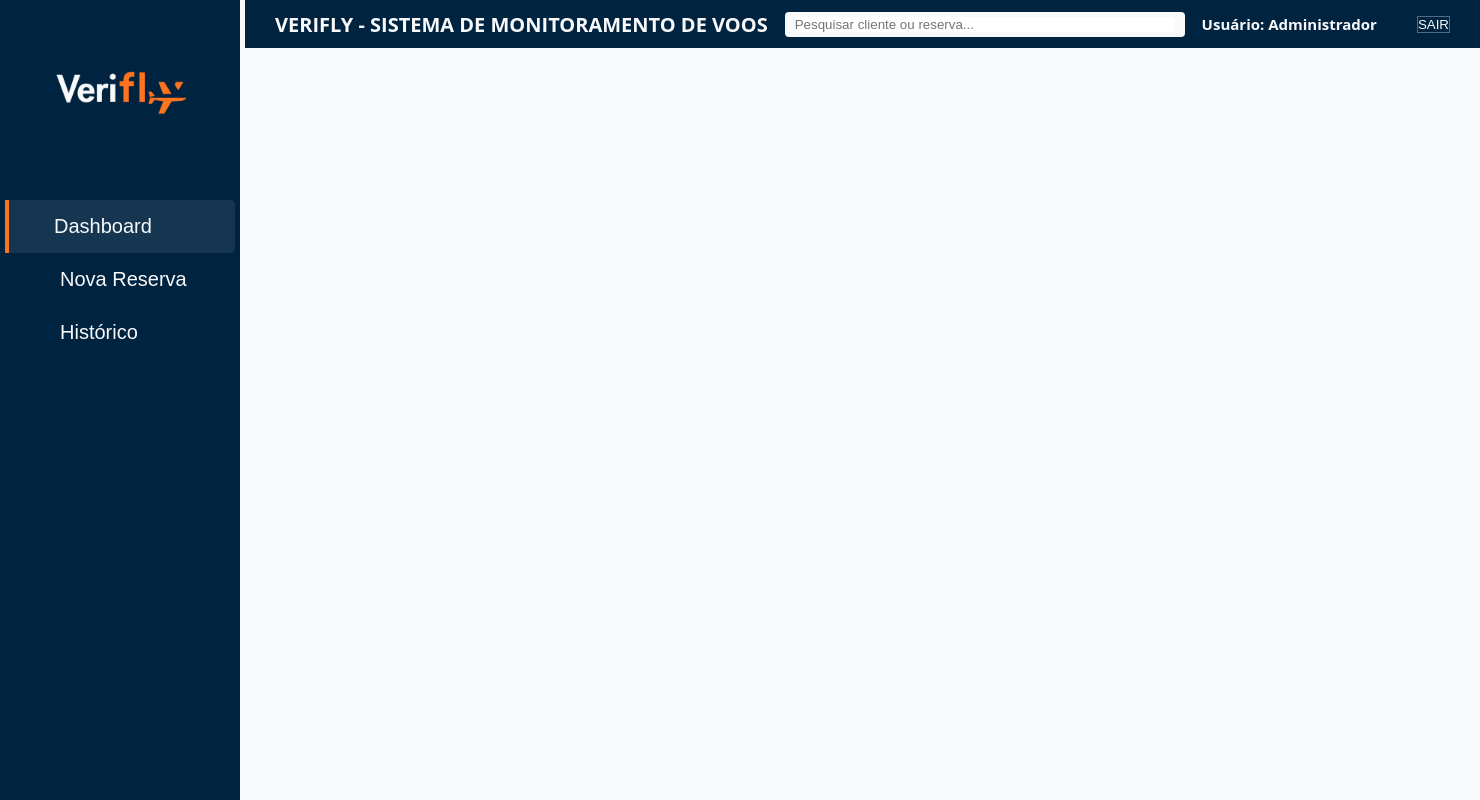
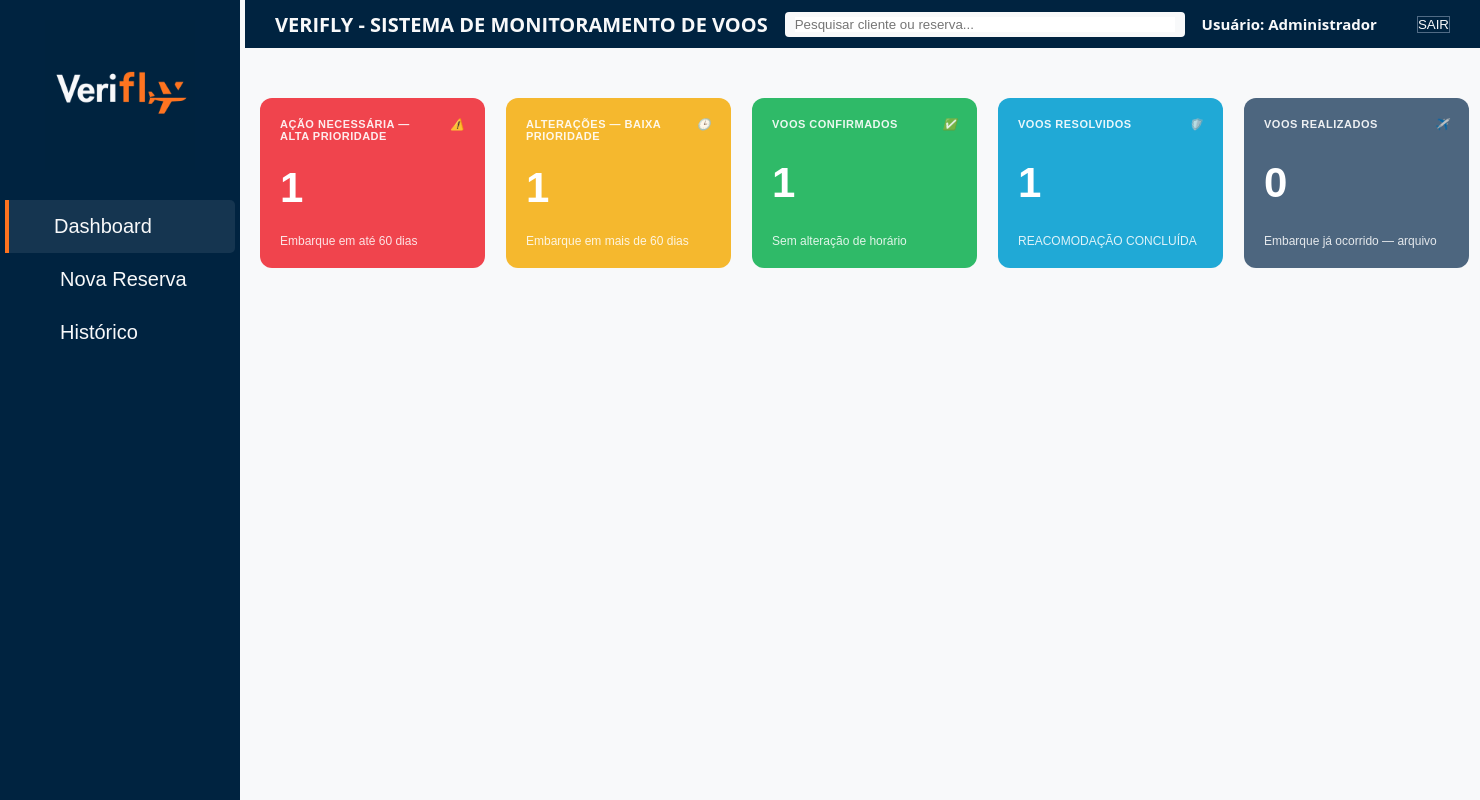
Before and after one commit to CauaHenrique098/VeriFLY, a Python web app: template templates/dashboard.html in a window 1480 px wide. Run offline with Jinja, Linux system fonts and the light colour scheme; the template is opened without the code that fills it, so the values that code supplies are empty.

Commit message:
Criação dos Cards do Dashboard

```diff
--- a/static/css/components/menu.css
+++ b/static/css/components/menu.css
@@ -102,7 +102,7 @@
                 color: inherit;
             }
 
-            div{
+            div {
                 border: var(--color-dark-gray) solid 1px;
                 display: flex;
                 align-items: center;
--- a/static/css/pages/dasboard.css
+++ b/static/css/pages/dasboard.css
@@ -0,0 +1,70 @@
+.cards-area {
+    display: flex;
+    gap: 21px;
+    width: 100%;
+    max-width: 1200px;
+    margin: 50px auto;
+
+    a {
+        text-decoration: none;
+    }
+
+    .card {
+        width: 225px;
+        height: 170px;
+        flex: 1;
+        border-radius: 12px;
+        padding: 20px;
+        color: #ffffff;
+        display: flex;
+        flex-direction: column;
+        justify-content: space-between;
+    }
+
+    .card-header {
+        display: flex;
+        justify-content: space-between;
+        align-items: flex-start;
+        font-size: 11px;
+        font-weight: 700;
+        letter-spacing: 0.5px;
+        opacity: 0.9;
+
+        span {
+            max-width: 80%;
+        }
+    }
+
+    .card-value {
+        font-size: 42px;
+        font-weight: bold;
+        margin: 10px 0;
+    }
+
+    .card-footer {
+        font-size: 12px;
+        font-weight: 500;
+        opacity: 0.85;
+    }
+
+    .high-priority-card {
+        background-color: #F0444D;
+    }
+
+    .low-priority-card {
+        background-color: #F5B82E;
+    }
+
+    .confirmed-flights-card {
+        background-color: #2FBA68;
+    }
+
+    .solved-flights-card {
+        background-color: #20A9D6;
+    }
+
+    .completed-flights-card {
+        background-color: #4D667F;
+    }
+
+}
--- a/templates/dashboard.html
+++ b/templates/dashboard.html
@@ -6,6 +6,7 @@
     <meta name="viewport" content="width=device-width, initial-scale=1.0">
 
     <link rel="stylesheet" href="../static/css/variables.css">
+    <link rel="stylesheet" href="../static/css/pages/dasboard.css">
     <link rel="stylesheet" href="../static/css/components/menu.css">
 
     <title>Verifly - dashboard</title>
@@ -40,10 +41,74 @@
             </div>
         </div>
 
-            <!-- Menu da página está acima -->
+        <main id="page-content">
 
-            <main id="page-content">
-                <!-- O conteúdo principal deve ser desenvolvido aqui -->
+            <div class="cards-area">
+
+                <a href="#">
+                    <div class="card high-priority-card">
+                        <div class="card-header">
+                            <span>AÇÃO NECESSÁRIA — ALTA PRIORIDADE</span>
+                            <i class="icon-warning">⚠️</i>
+                        </div>
+                        <div class="card-value">1</div>
+                        <div class="card-footer">Embarque em até 60 dias</div>
+                    </div>
+                </a>
+
+                <a href="#">
+                    <div class="card low-priority-card">
+                        <div class="card-header">
+                            <span>ALTERAÇÕES — BAIXA PRIORIDADE</span>
+                            <i class="icon-clock">🕒</i>
+                        </div>
+                        <div class="card-value">1</div>
+                        <div class="card-footer">Embarque em mais de 60 dias</div>
+                    </div>
+                </a>
+
+                <a href="#">
+                    <div class="card confirmed-flights-card">
+                        <div class="card-header">
+                            <span>VOOS CONFIRMADOS</span>
+                            <i class="icon-check">✅</i>
+                        </div>
+                        <div class="card-value">1</div>
+                        <div class="card-footer">Sem alteração de horário</div>
+                    </div>
+                </a>
+
+                <a href="#">
+                    <div class="card solved-flights-card">
+                        <div class="card-header">
+                            <span>VOOS RESOLVIDOS</span>
+                            <i class="icon-shield">🛡️</i>
+                        </div>
+                        <div class="card-value">1</div>
+                        <div class="card-footer">REACOMODAÇÃO CONCLUÍDA</div>
+                    </div>
+                </a>
+
+                <a href="#">
+                    <div class="card completed-flights-card">
+                        <div class="card-header">
+                            <span>VOOS REALIZADOS</span>
+                            <i class="icon-plane">✈️</i>
+                        </div>
+                        <div class="card-value">0</div>
+                        <div class="card-footer">Embarque já ocorrido — arquivo</div>
+                    </div>
+                </a>
+
+            </div>
+
+
+
+
+
+
+
+
         </main>
     </div>
 
```
Lines whose indentation alone changed are shown as unchanged.
